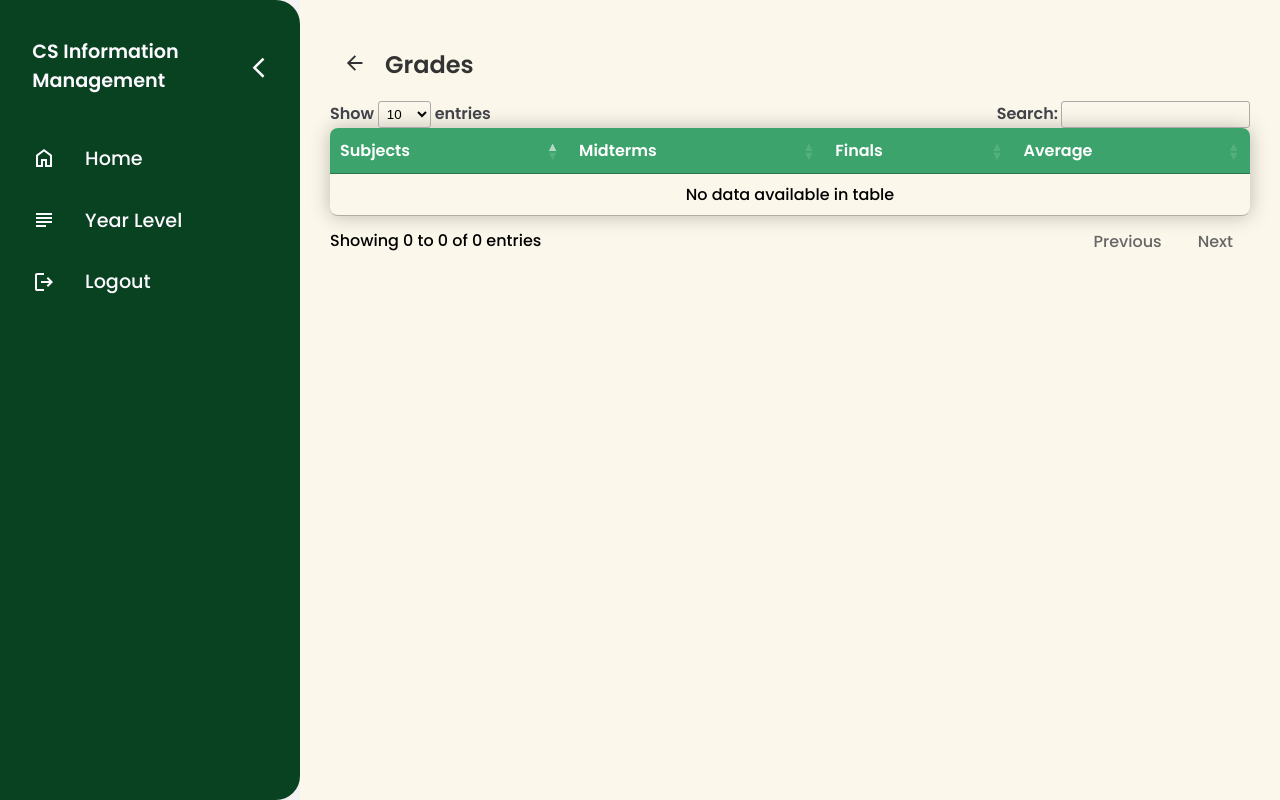
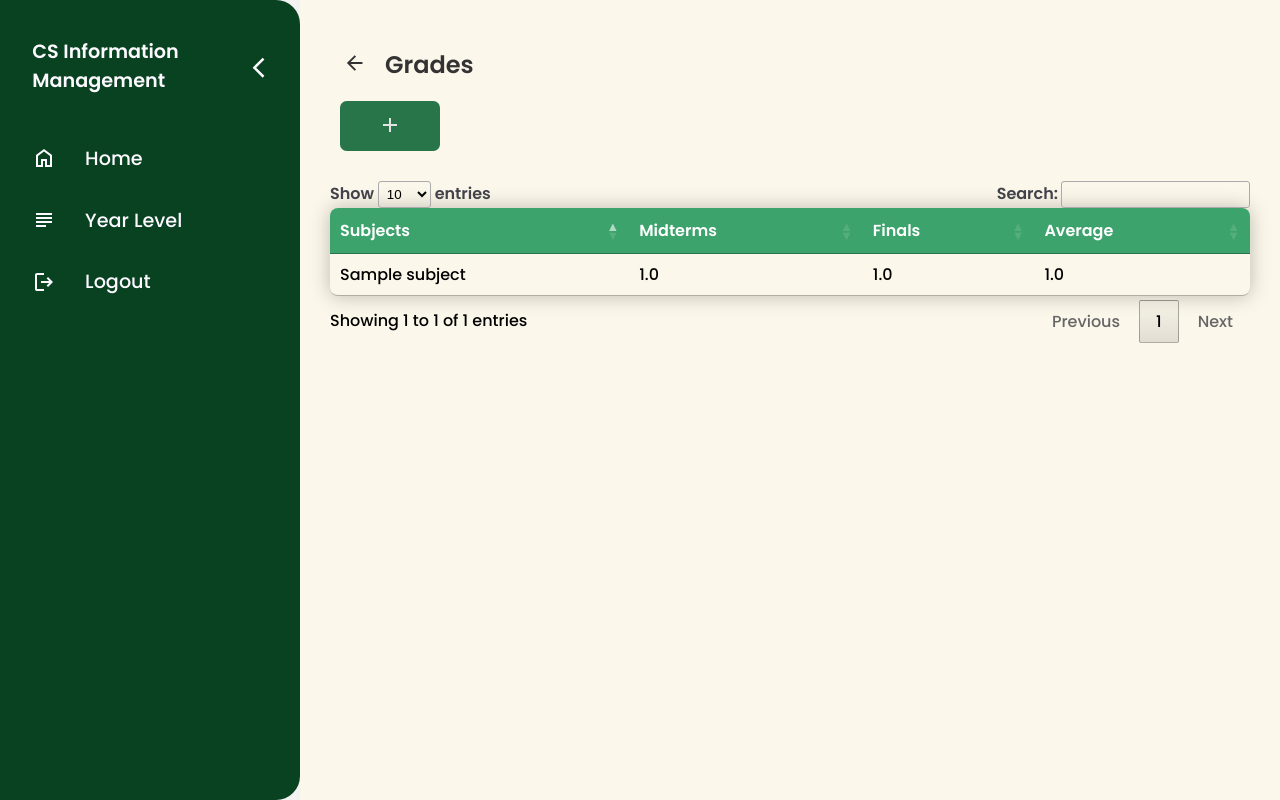
Before and after one commit to Gabrielkaos/CS_IMS, a Django app: page /update_grades/1 in a window 1280 px wide. Run offline with Django 4.2, Linux system fonts and the light colour scheme; tables that the repository leaves empty hold one stand-in row (values such as "Sample post"); some libraries are stand-ins or nearby versions; some web fonts are replaced.

Commit message:
complete grades

```diff
--- a/IMS_app/admin.py
+++ b/IMS_app/admin.py
@@ -1,8 +1,9 @@
 from django.contrib import admin
-from .models import Student, Faculty, Subject, Course
+from .models import Student, Faculty, Subject, Course, Grade
 
 # Register your models here.
 admin.site.register(Course)
 admin.site.register(Subject)
 admin.site.register(Student)
 admin.site.register(Faculty)
+admin.site.register(Grade)
--- a/IMS_app/models.py
+++ b/IMS_app/models.py
@@ -71,8 +71,6 @@ class Faculty(models.Model):
 
 class Student(models.Model):
 
-    mid = models.IntegerField(blank=True)
-    finals = models.IntegerField(blank=True)
 
     GENDER_CHOICES = [
         ('M', 'Male'),
@@ -146,7 +144,19 @@ class Subject(models.Model):
     description = models.TextField(blank=True)
     units = models.PositiveIntegerField(default=3)
     instructor = models.ForeignKey('Faculty', on_delete=models.SET_NULL, null=True, blank=True, related_name='courses')
-    year = models.IntegerField()
+    # year = models.IntegerField()
 
     def __str__(self):
         return f"{self.course_code} - {self.title}"
+
+
+
+class Grade(models.Model):
+    student = models.ForeignKey(Student, on_delete=models.CASCADE)
+    subject = models.ForeignKey(Subject, on_delete=models.CASCADE)
+    mid = models.FloatField()
+    finals = models.FloatField()
+
+    @property
+    def average(self):
+        return round((self.mid + self.finals) / 2, 2)
--- a/IMS_app/templates/IMS_app/grades.html
+++ b/IMS_app/templates/IMS_app/grades.html
@@ -9,8 +9,61 @@
       <h2 style="color: #333; margin-bottom: 1em">Grades</h2>
 </div>
 
+<div id="wrapper" class="modal-wrapper" style="display: none">
+  <div id="attendanceModal" class="file-upload-content">
+    <span id="closeModalBtn" class="close">
+      <svg
+        xmlns="http://www.w3.org/2000/svg"
+        height="30px"
+        viewBox="0 -960 960 960"
+        width="30px"
+        fill="#333  "
+      >
+        <path
+          d="m256-200-56-56 224-224-224-224 56-56 224 224 224-224 56 56-224 224 224 224-56 56-224-224-224 224Z"
+        />
+      </svg>
+    </span>
+    <h2>Add Grade</h2>
+        <form class="modal-content container"
+        action="{% url 'add_grade' student.pk %}"
+        method="post">
+            {% csrf_token %}
+
+            <div class="modal-info-container" style="grid-area: info1">
+                <label for="course">Select Subject</label>
+                <select required name="course" id="course">
+                    {% for subject in subjects%}
+                    <option value="{{subject.id}}">{{subject.title}}</option>
+                    {%endfor%}
+                </select>
+                <label for="mid">Midterm Grade</label>
+                <input type="number" step="0.01" min="0" max="100" name="mid" id="mid" required>
+
+                <!-- Input for Final Grade -->
+                <label for="finals">Final Grade</label>
+                <input type="number" step="0.01" min="0" max="100" name="finals" id="finals" required>
+            </div>
+            <!-- Input for Midterm Grade -->
 
 
+
+
+        <div class="modal-info-container" style="grid-area: info2">
+            <button class="save-button" type="submit">Save</button>
+        </div>
+        </form>
+
+  </div>
+</div>
+
+<div class="menu-2-container">
+  <div class="menu-2">
+    <button id="openModalBtn">
+      <svg xmlns="http://www.w3.org/2000/svg" height="24px" viewBox="0 -960 960 960" width="24px" fill="#e3e3e3"><path d="M440-440H200v-80h240v-240h80v240h240v80H520v240h-80v-240Z"/></svg>
+    </button>
+  </div>
+</div>
 <table id="students" class="table">
     <thead>
         <tr>
@@ -23,14 +76,14 @@
     </thead>
     <tbody>
 
-        {% for sub in subs %}
-        <tr></tr>
-            <td>{{sub.title}}</td>
-            <td>{{mid}}</td>
-            <td>{{finals}}</td>
-            <td>{{average}}</td>
+        {% for grade in grades %}
+        <tr>
+            <td>{{ grade.subject.title }}</td>
+            <td>{{ grade.mid }}</td>
+            <td>{{ grade.finals }}</td>
+            <td>{{ grade.average }}</td>
         </tr>
-        {% endfor%}
+    {% endfor %}
 
     </tbody>
 </table>
@@ -40,4 +93,6 @@
     $("#students").DataTable();
   });
 </script>
+{% load static %}
+<script src="{% static 'IMS_app/js/modal.js' %}"></script>
 {% endblock %}
--- a/IMS_app/templates/IMS_app/subject_form.html
+++ b/IMS_app/templates/IMS_app/subject_form.html
@@ -23,8 +23,6 @@
             <label>Units</label>
             {{ form.units }}
 
-            <label>Associated Year</label>
-            {{ form.year }}
 
 
 
--- a/IMS_app/templates/IMS_app/subject_info.html
+++ b/IMS_app/templates/IMS_app/subject_info.html
@@ -27,10 +27,6 @@
     </div>
 
     <div class="form-group">
-      <label>Year</label>
-      <input type="number" value="{{ course.year }}" readonly />
-    </div>
-    <div class="form-group">
       <label>Instructor</label>
       <input type="text" value="{{ course.instructor.name }}" readonly />
     </div>
--- a/IMS_app/urls.py
+++ b/IMS_app/urls.py
@@ -19,7 +19,7 @@ from .views import register, dashboard,  upload_excel, \
     student_list, student_create, student_update, student_delete, student_info, logoutView, \
     loginView, faculty_list, faculty_update, faculty_create, faculty_delete, faculty_info,\
     upload_faculty,subject_list, subject_create, subject_update, subject_delete, subject_info, \
-    course_list, update_grades
+    course_list, update_grades, add_grade
 
 urlpatterns = [
 
@@ -57,5 +57,6 @@ urlpatterns = [
     path('other_info/<int:pk>', student_info, name='other_info'),
     path('upload-excel/', upload_excel, name='upload_excel'),
 
-    path('update_grades/<int:pk>', update_grades, name='update_grades')
+    path('update_grades/<int:pk>', update_grades, name='update_grades'),
+    path('add_grade/<int:pk>', add_grade, name='add_grade')
 ]
--- a/IMS_app/views.py
+++ b/IMS_app/views.py
@@ -1,7 +1,7 @@
 from django.shortcuts import render, redirect, get_object_or_404
-from .models import Student, Faculty, Subject, Course
+from .models import Student, Faculty, Subject, Course, Grade
 from django.contrib.auth import authenticate, login, logout
-from .forms import StudentForm, UploadFileForm, FacultyForm, SubjectForm, CourseForm
+from .forms import StudentForm, UploadFileForm, FacultyForm, SubjectForm, CourseForm, GradeForm
 from django.db.models import Count
 from django.contrib.auth.models import User
 from django.contrib import messages
@@ -9,6 +9,7 @@ from django.contrib.auth.decorators import login_required
 import json
 import openpyxl
 import os
+
 
 def get_provinces():
     # Load provinces from the local JSON file
@@ -138,9 +139,7 @@ def upload_excel(request):
                         permanent_barangay_code=get_barangay_code(permanent_barangay.title()),
                         emergency_contact_name=emergency_contact_name.title(),
                         emergency_contact_phone=emergency_contact_phone,
-                        emergency_contact_relation=emergency_contact_relation[0].upper(),
-                        mid = 1,
-                        finals = 1
+                        emergency_contact_relation=emergency_contact_relation[0].upper()
                     )
                 except:
                     continue
@@ -288,8 +287,6 @@ def student_create(request):
             form1 = form.save(commit=False)
             course = Course.objects.get(id=request.POST["course"])
             form1.course = course
-            form1.finals = 1
-            form1.mid = 1
             form1.save()
             return redirect('student_list')
     else:
@@ -426,18 +423,23 @@ def logoutView(req):
 
 def update_grades(req, pk):
     student = get_object_or_404(Student, pk=pk)
+    subjects = Subject.objects.all()
+    # Get all grades related to this student
+    grades = Grade.objects.filter(student=student).select_related('subject')
 
-    mid = f"{student.mid:.2f}"
-    finals = f"{student.finals:.2f}"
-    average = f"{((float(mid) + float(finals))/2):.2f}"
+    return render(req, 'IMS_app/grades.html', {
+        'student': student,
+        'grades': grades,
+        'subjects':subjects
+    })
 
-    subs = Subject.objects.all()
-    final_subs = []
-    for sub in subs:
-        # print(sub.year)
-        if int(sub.year)==int(student.year_level):
-            final_subs.append(sub)
-
-    # print(final_subs)
-
-    return render(req, 'IMS_app/grades.html', {'subs':final_subs, 'mid':mid, 'finals':finals, 'average':average})
+def add_grade(request, pk):
+    if request.method == 'POST':
+        student = get_object_or_404(Student,pk=pk)
+        Grade.objects.create(
+            student = student,
+            subject = Subject.objects.get(id=request.POST.get("course")),
+            mid = float(request.POST.get("mid")),
+            finals = float(request.POST.get("finals")),
+                    )
+        return redirect("student_list")
```
Also changed, not shown: IMS_app/forms.py (+8 -4 lines).
